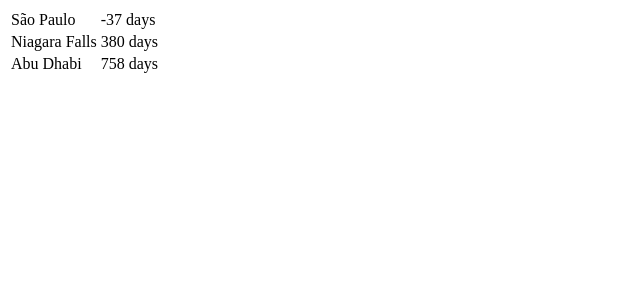
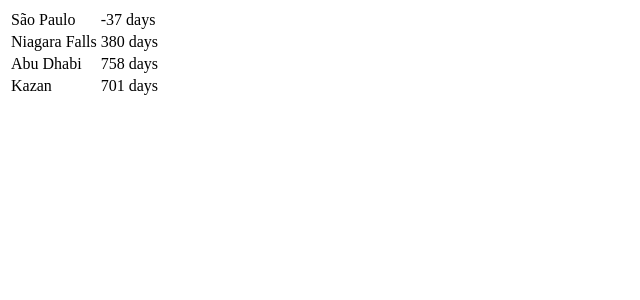
Before and after one commit to fabian/statusboard, a PHP site: page /web/countdown/index.php in a window 1280 px wide. Shown: the top 300 px of the page, without its empty margins (0-640 px from the left). Run offline with PHP 8.4, Linux system fonts and the light colour scheme.

Commit message:
Add WSC2019

```diff
--- a/web/countdown/index.php
+++ b/web/countdown/index.php
@@ -11,4 +11,8 @@
         <td>Abu Dhabi</td>
         <td style="width: 160px"><?php $date = strtotime('2017-10-14'); echo ceil(($date - time())/60/60/24); ?> days</td>
     </tr>
+    <tr>
+        <td>Kazan</td>
+        <td style="width: 160px"><?php $date = strtotime('2017-08-18'); echo ceil(($date - time())/60/60/24); ?> days</td>
+    </tr>
 </table>
```
